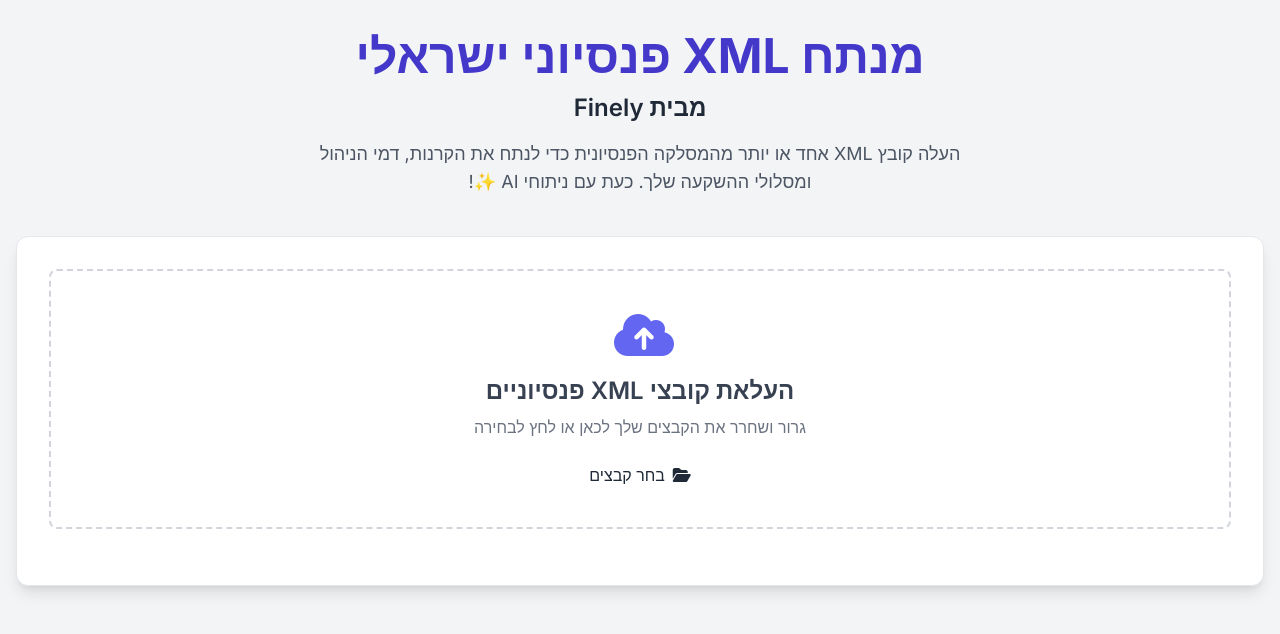
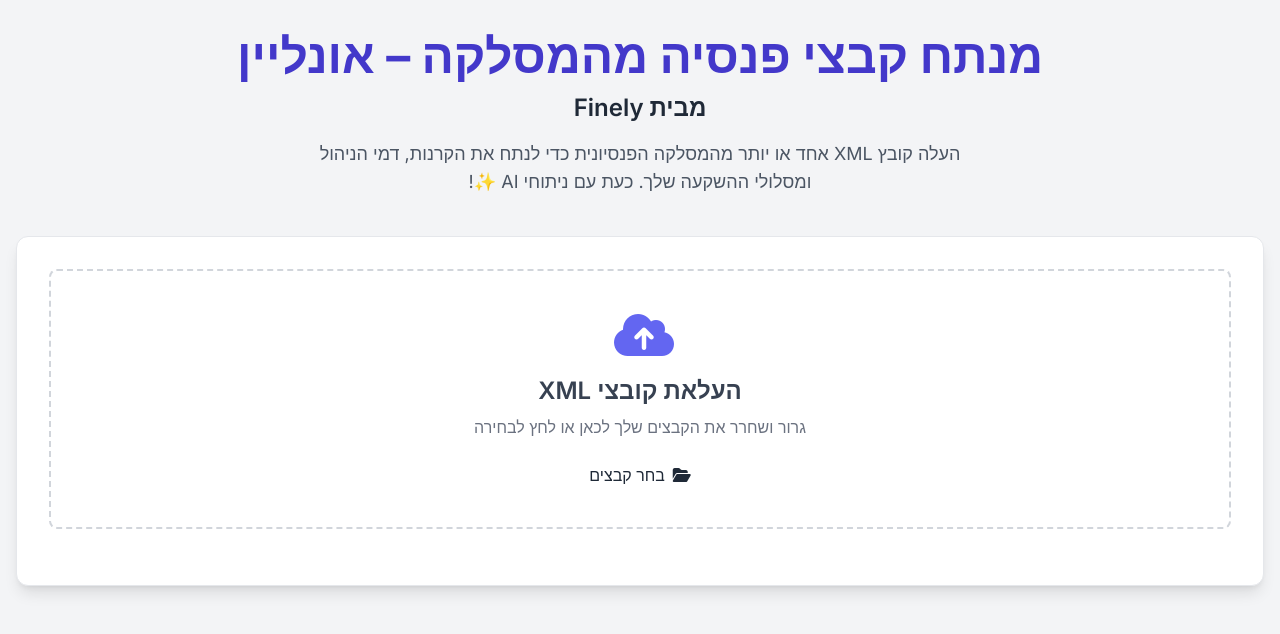
Before and after one commit to orguetta/israeli-pension-xml-analyzer, a plain HTML site: page index.html in a window 1280 px wide. Shown: the top 634 px of the page. Drawn offline with nearby package versions, Linux system fonts and the light colour scheme.

Commit message:
Update page title and header for improved clarity; adjust XML upload section heading

```diff
--- a/index.html
+++ b/index.html
@@ -3,7 +3,7 @@
 <head>
     <meta charset="UTF-8">
     <meta name="viewport" content="width=device-width, initial-scale=1.0">
-    <title>מנתח XML פנסיוני ישראלי</title>
+    <title>מנתח קבצי פנסיה מהמסלקה – אונליין</title>
     <script src="https://cdn.tailwindcss.com"></script>
     <link rel="preconnect" href="https://fonts.googleapis.com">
     <link rel="preconnect" href="https://fonts.gstatic.com" crossorigin>
@@ -276,7 +276,7 @@
 <body class="bg-gray-100 min-h-screen text-gray-800">
     <div class="container mx-auto px-4 py-8 max-w-full xl:max-w-7xl">
         <header class="mb-10 text-center"> <!-- Increased bottom margin for header -->
-            <h1 class="text-4xl md:text-5xl font-bold text-indigo-700 mb-3">מנתח XML פנסיוני ישראלי</h1>
+            <h1 class="text-4xl md:text-5xl font-bold text-indigo-700 mb-3">מנתח קבצי פנסיה מהמסלקה – אונליין</h1>
             <h3 class="text-xl md:text-2xl font-semibold text-gray-800 mb-4">מבית Finely</h3>
             <p class="text-gray-600 max-w-2xl mx-auto text-lg">העלה קובץ XML אחד או יותר מהמסלקה הפנסיונית כדי לנתח את הקרנות, דמי הניהול ומסלולי ההשקעה שלך. כעת עם ניתוחי AI ✨!</p>
         </header>
@@ -285,7 +285,7 @@
             <div id="drop-area">
                 <div class="text-center py-10 px-6 border-2 border-dashed border-gray-300 rounded-lg cursor-pointer hover:border-indigo-500 hover:bg-indigo-50 transition-colors duration-200">
                     <i class="fas fa-cloud-upload-alt text-5xl text-indigo-500 mb-4"></i>
-                    <h2 class="text-2xl font-semibold text-gray-700 mb-2">העלאת קובצי XML פנסיוניים</h2>
+                    <h2 class="text-2xl font-semibold text-gray-700 mb-2">העלאת קובצי XML</h2>
                     <p class="text-gray-500 mb-6">גרור ושחרר את הקבצים שלך לכאן או לחץ לבחירה</p>
                     <input type="file" id="fileInput" class="hidden" accept=".xml" multiple>
                     <button id="browseBtn" class="button-base button-primary btn-icon">
```
